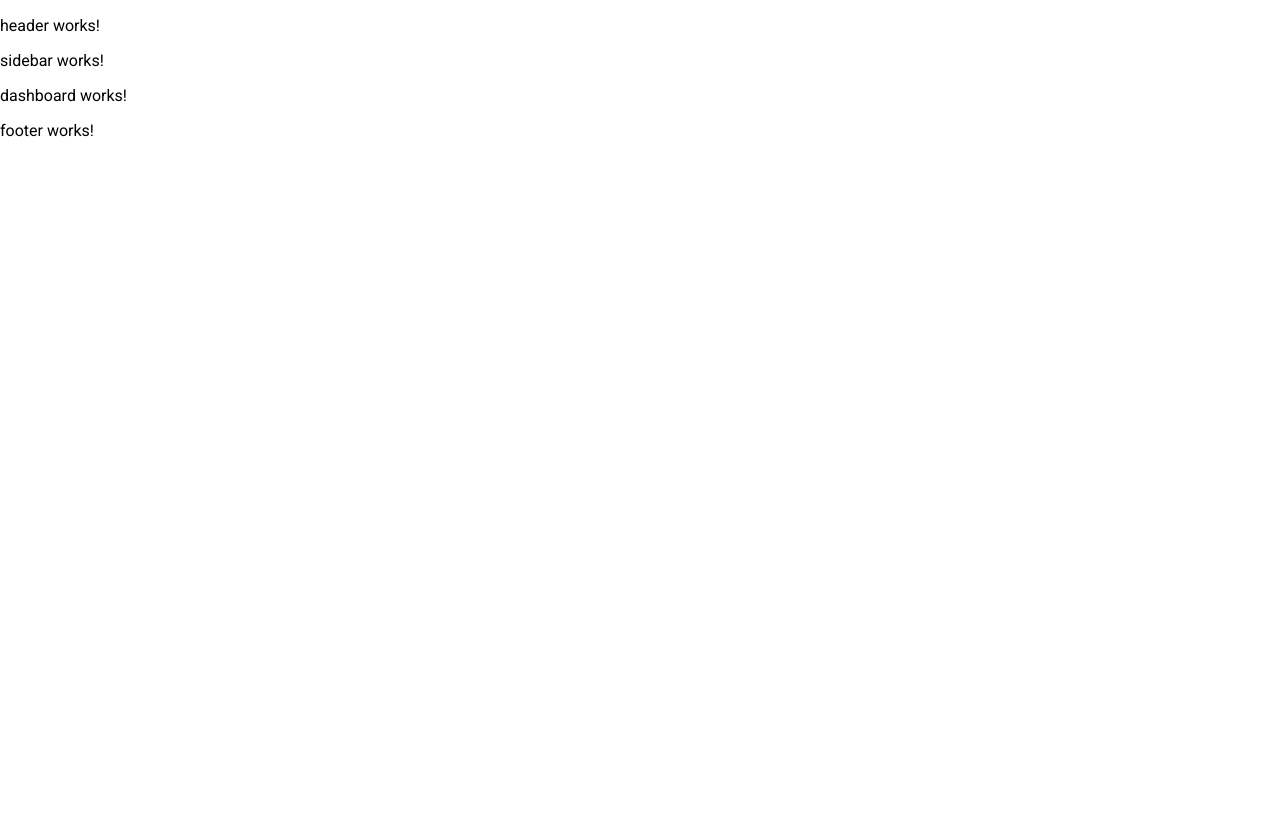
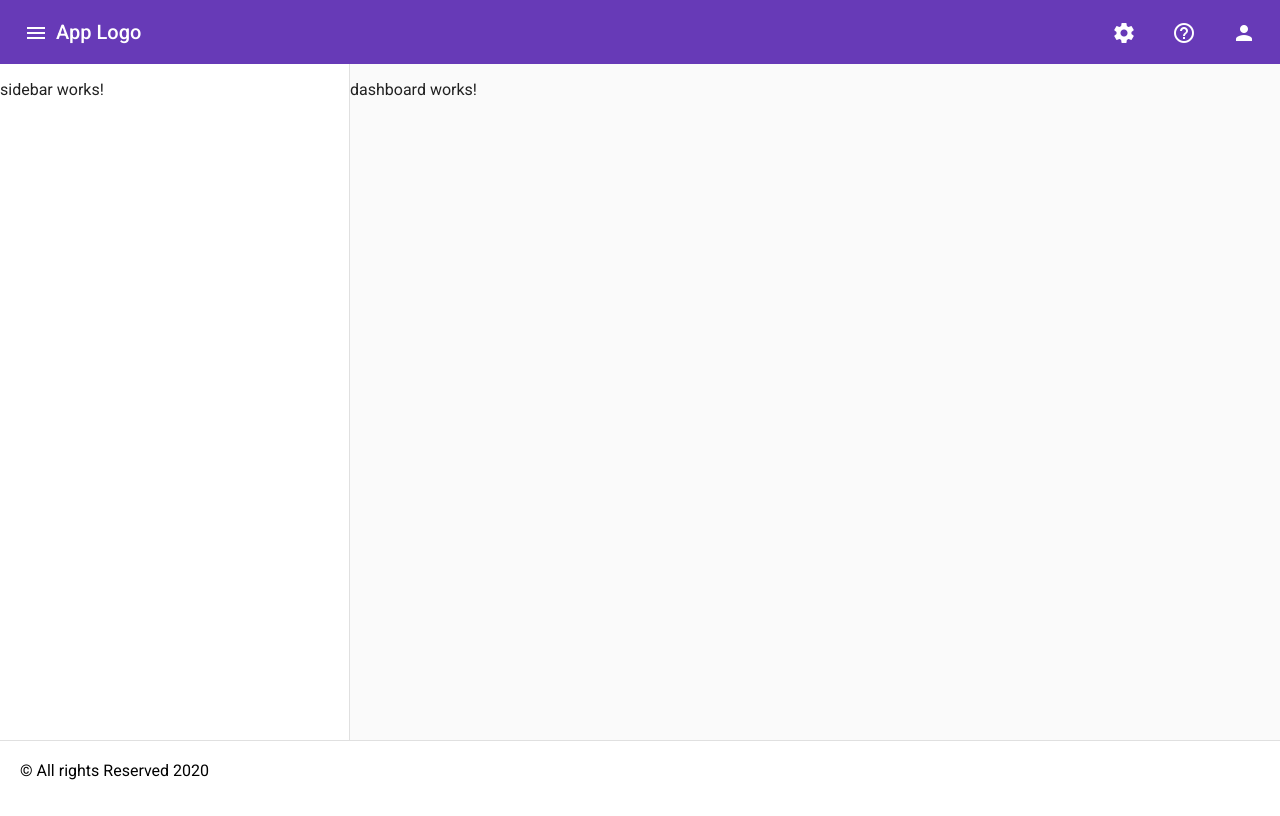
Before and after one commit to gbelot2003/Angular-Dashboard-Footprint, an Angular app: page / in a window 1280 px wide. Built offline with nearby package versions, Linux system fonts and the light colour scheme.

Commit message:
Configurando Header y footer

```diff
--- a/package.json
+++ b/package.json
@@ -16,7 +16,7 @@
     "@angular/common": "~8.2.14",
     "@angular/compiler": "~8.2.14",
     "@angular/core": "~8.2.14",
-    "@angular/flex-layout": "^9.0.0-beta.29",
+    "@angular/flex-layout": "^8.0.0-beta.27",
     "@angular/forms": "~8.2.14",
     "@angular/material": "^8.2.3",
     "@angular/platform-browser": "~8.2.14",
--- a/src/app/app.module.ts
+++ b/src/app/app.module.ts
@@ -14,7 +14,7 @@ import { DefaultModule } from './layouts/default/default.module';
     BrowserModule,
     AppRoutingModule,
     BrowserAnimationsModule,
-    DefaultModule
+    DefaultModule,
   ],
   providers: [],
   bootstrap: [AppComponent]
--- a/src/app/layouts/default/default.component.html
+++ b/src/app/layouts/default/default.component.html
@@ -1,7 +1,12 @@
 <app-header></app-header>
 
-<app-sidebar></app-sidebar>
-
-<router-outlet></router-outlet>
+<mat-drawer-container class="example-container">
+  <mat-drawer mode="side" opened>
+    <app-sidebar></app-sidebar>
+  </mat-drawer>
+  <mat-drawer-content>
+    <router-outlet></router-outlet>
+  </mat-drawer-content>
+</mat-drawer-container>
 
 <app-footer></app-footer>
--- a/src/app/layouts/default/default.component.scss
+++ b/src/app/layouts/default/default.component.scss
@@ -0,0 +1,13 @@
+:host {
+    display: flex;
+    flex-direction: column;
+    height: 100%;
+}
+
+mat-drawer {
+    width: 350px;
+}
+
+mat-drawer-container {
+    height: 100%;
+}
--- a/src/app/layouts/default/default.module.ts
+++ b/src/app/layouts/default/default.module.ts
@@ -5,8 +5,7 @@ import { DefaultComponent } from './default.component';
 import { RouterModule } from '@angular/router';
 import { PostsComponent } from 'src/app/modules/posts/posts.component';
 import { SharedModule } from 'src/app/shared/shared.module';
-
-
+import { MatSidenavModule } from '@angular/material/sidenav';
 
 @NgModule({
   declarations: [
@@ -18,6 +17,7 @@ import { SharedModule } from 'src/app/shared/shared.module';
     CommonModule,
     RouterModule,
     SharedModule,
+    MatSidenavModule,
   ]
 })
 export class DefaultModule { }
--- a/src/app/shared/components/footer/footer.component.html
+++ b/src/app/shared/components/footer/footer.component.html
@@ -1 +1,4 @@
-<p>footer works!</p>
+<mat-divider></mat-divider>
+<footer>
+    &copy; All rights Reserved  2020
+</footer>
--- a/src/app/shared/components/footer/footer.component.scss
+++ b/src/app/shared/components/footer/footer.component.scss
@@ -0,0 +1,3 @@
+footer {
+    padding: 20px;
+}
--- a/src/app/shared/components/header/header.component.html
+++ b/src/app/shared/components/header/header.component.html
@@ -1 +1,43 @@
-<p>header works!</p>
+<mat-toolbar color="primary">
+  <mat-toolbar-row>
+    <button mat-icon-button>
+        <mat-icon>menu</mat-icon>
+    </button>
+    <span>App Logo</span>
+
+    <div fxFlex fxLayout="row" fxLayoutAlign="end">
+      <ul fxLayout="row" fxLayoutGap="20px">
+        <li>
+          <button mat-icon-button>
+            <mat-icon>settings</mat-icon>
+          </button>
+        </li>
+        <li>
+          <button mat-icon-button>
+            <mat-icon>help_outline</mat-icon>
+          </button>
+        </li>
+        <li>
+          <button mat-icon-button [matMenuTriggerFor]="menu" aria-label="Example icon-button with a menu">
+            <mat-icon>person_outlet</mat-icon>
+          </button>
+          <mat-menu #menu="matMenu">
+            <button mat-menu-item>
+              <mat-icon>dialpad</mat-icon>
+              <span>Redial</span>
+            </button>
+            <button mat-menu-item disabled>
+              <mat-icon>voicemail</mat-icon>
+              <span>Check voice mail</span>
+            </button>
+            <mat-divider></mat-divider>
+            <button mat-menu-item>
+              <mat-icon>exit_to_app</mat-icon>
+              <span>Sing out</span>
+            </button>
+          </mat-menu>
+        </li>
+      </ul>
+    </div>
+  </mat-toolbar-row>
+</mat-toolbar>
--- a/src/app/shared/components/header/header.component.scss
+++ b/src/app/shared/components/header/header.component.scss
@@ -0,0 +1,3 @@
+ul li {
+    list-style: none;
+}
```
Also changed, not shown: src/app/shared/shared.module.ts (+13 -0 lines), 1 other file (tests, documents, lock files or other folders).
